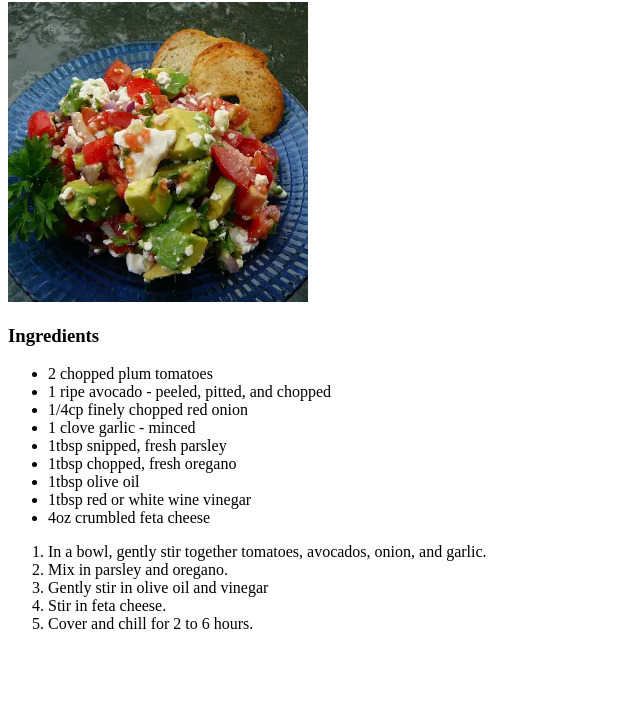
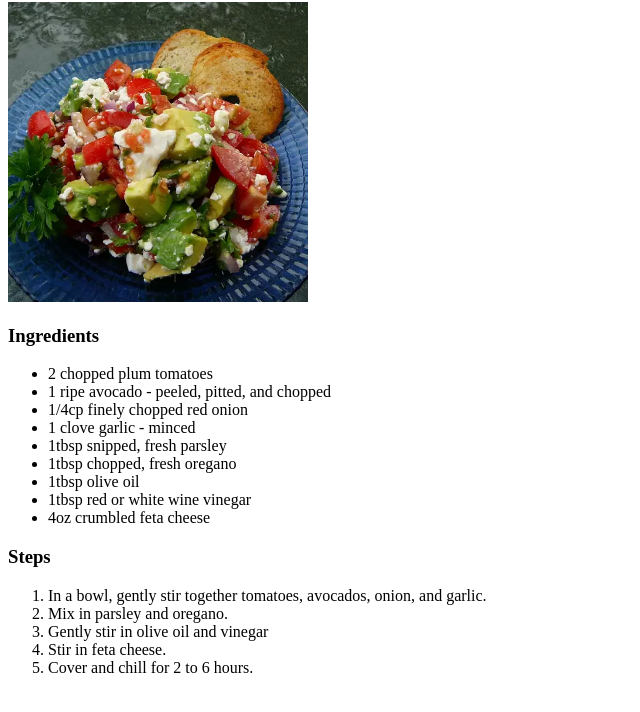
Before and after one commit to Bee363/odin-recipes, a plain HTML site: page recipes/salsa.html in a window 1280 px wide. Shown: the part 78-790 px from the top of the page, without its empty margins (0-640 px from the left). Drawn offline with Linux system fonts and the light colour scheme.

Commit message:
Add header for Steps to make recipe

```diff
--- a/recipes/salsa.html
+++ b/recipes/salsa.html
@@ -21,6 +21,7 @@
                 <li>1tbsp red or white wine vinegar</li>
                 <li>4oz crumbled feta cheese</li>
             </ul>
+            <h3>Steps</h3>
             <ol style="i">
                 <li>In a bowl, gently stir together tomatoes, avocados, onion, and garlic.</li>
                 <li>Mix in parsley and oregano.</li>
@@ -28,7 +29,7 @@
                 <li>Stir in feta cheese.</li>
                 <li>Cover and chill for 2 to 6 hours.</li>
             </ol>
-            <!-- The above steps were consolidated into one for original recipe
+            <!-- The above steps were consolidated into one for the original recipe
             It made more sense to separate them, both for The Odin Project lesson
             As well as for ease of reading -->
     </body>
```
